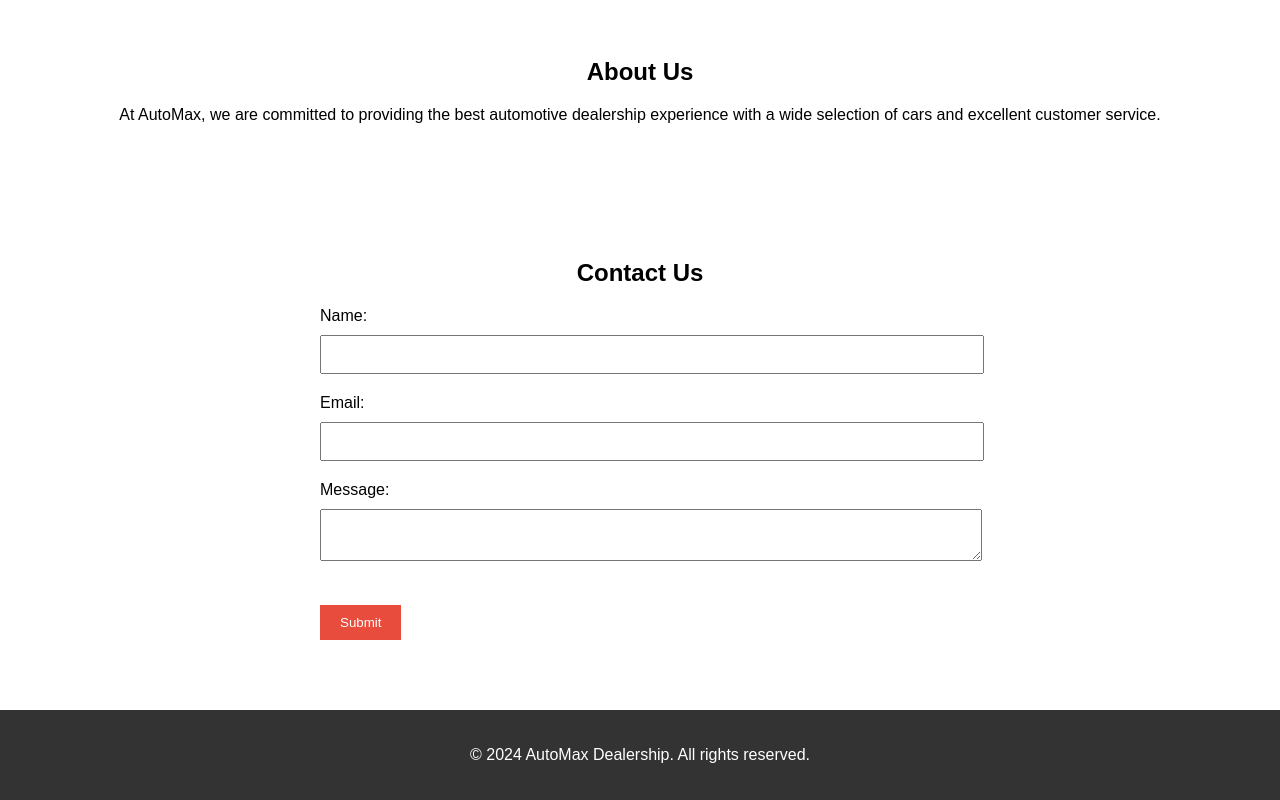
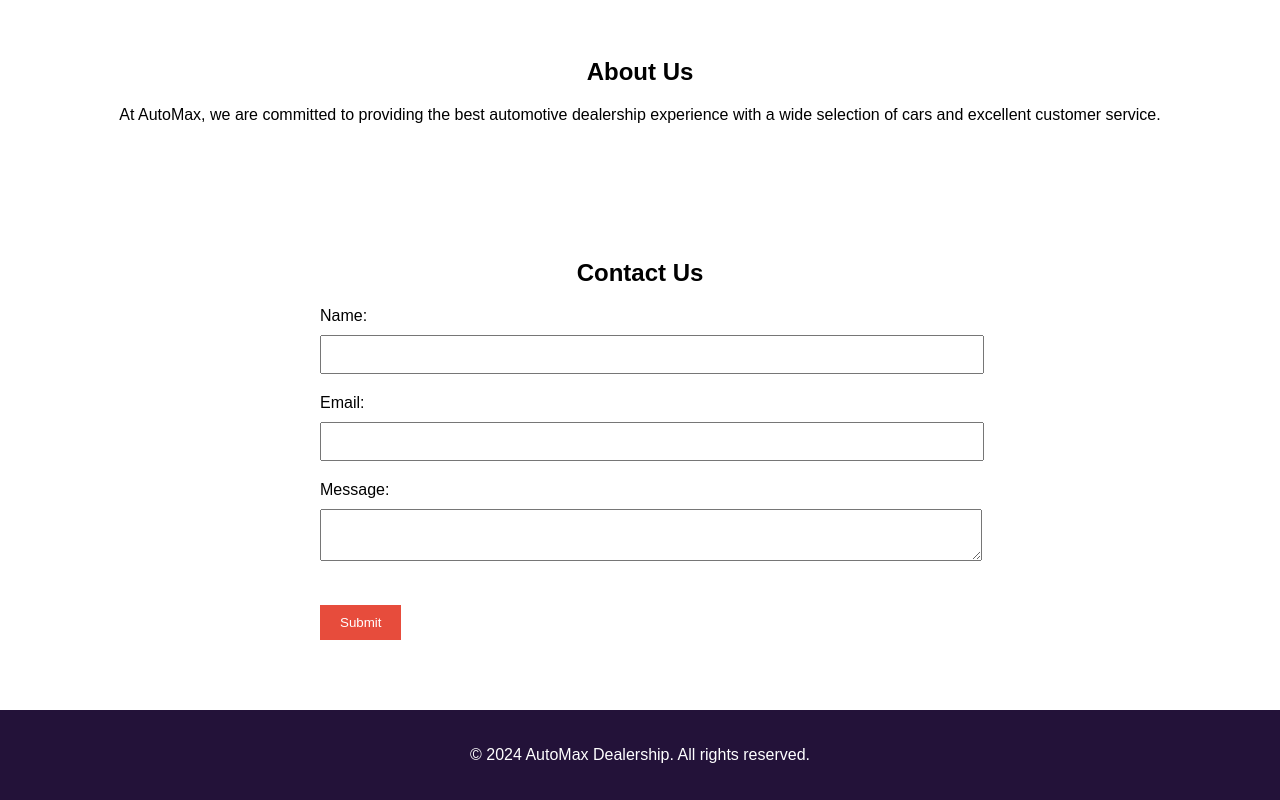
Before and after one commit to adsupnow/tcc_demo_site_auto, a plain HTML site: page index.html in a window 1280 px wide. Shown: the part 2372-3172 px from the top of the page. Drawn offline with Linux system fonts and the light colour scheme.

Commit message:
changed background of footer

```diff
--- a/style.css
+++ b/style.css
@@ -239,7 +239,7 @@
 
 /* Footer */
 footer {
-  background-color: #333;
+  background-color: #231239;
   color: #fff;
   text-align: center;
   padding: 20px 0;
```
